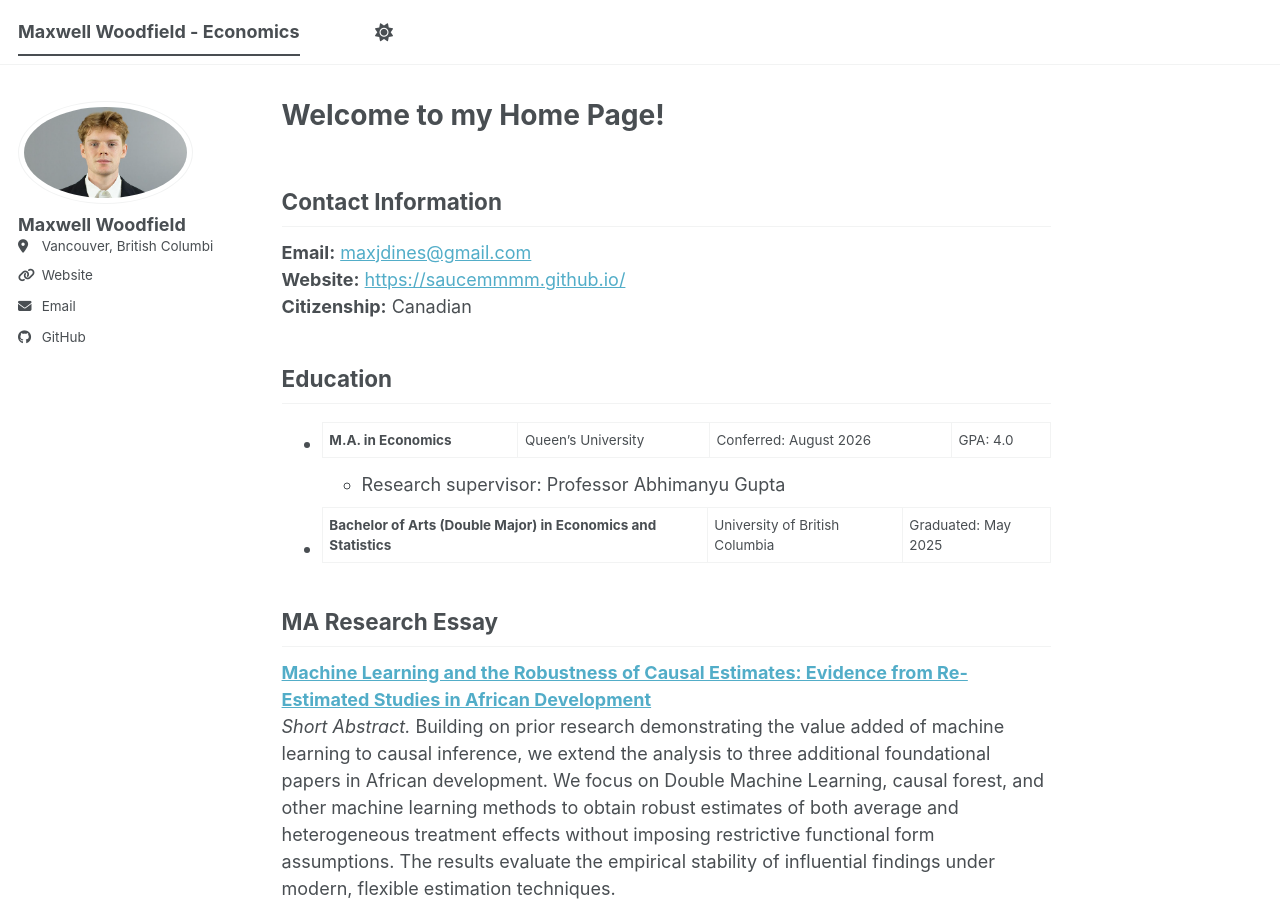
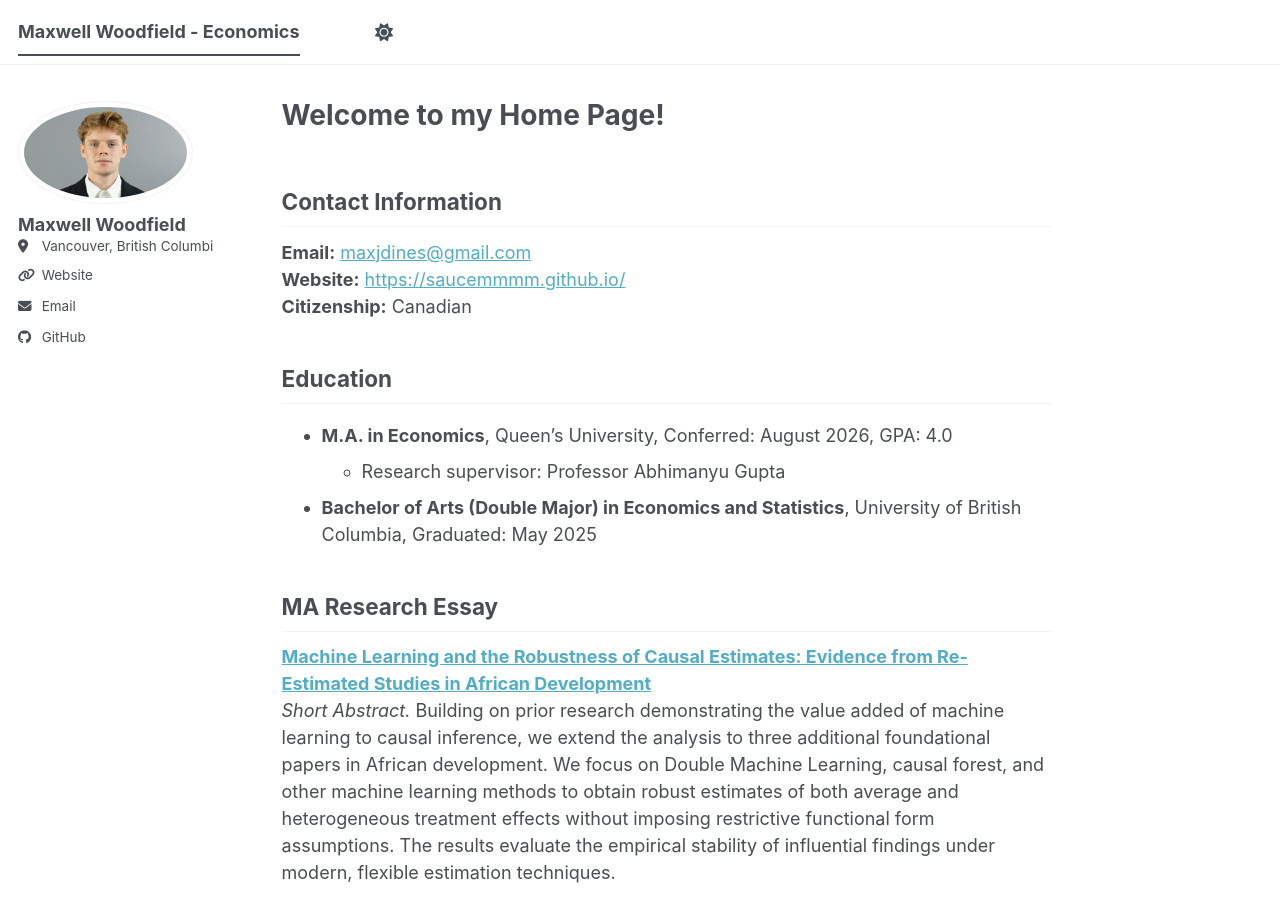
Before and after one commit to saucemmmm/saucemmmm.github.io, a Jekyll site: the page built from _pages/about.md, in a window 1280 px wide and 900 px high. Built offline with Jekyll 4.4.1, drawn with Linux system fonts in a browser that asks for light colours; a script bundle is joined from its source files by our own code; library files that are not in the unit come from our copies.

```diff
--- a/_pages/about.md
+++ b/_pages/about.md
@@ -13,9 +13,9 @@ redirect_from:
 **Citizenship:** Canadian
 
 ## Education
-* **M.A. in Economics** | Queen’s University | Conferred: August 2026 | GPA: 4.0
+* **M.A. in Economics**, Queen’s University, Conferred: August 2026, GPA: 4.0
   * Research supervisor: Professor Abhimanyu Gupta
-* **Bachelor of Arts (Double Major) in Economics and Statistics** | University of British Columbia | Graduated: May 2025
+* **Bachelor of Arts (Double Major) in Economics and Statistics**, University of British Columbia, Graduated: May 2025
 
 ## MA Research Essay
 **[Machine Learning and the Robustness of Causal Estimates: Evidence from Re-Estimated Studies in African Development](https://github.com/saucemmmm/Machine-Learning-and-the-Robustness-of-Causal-Estimates)**
```
